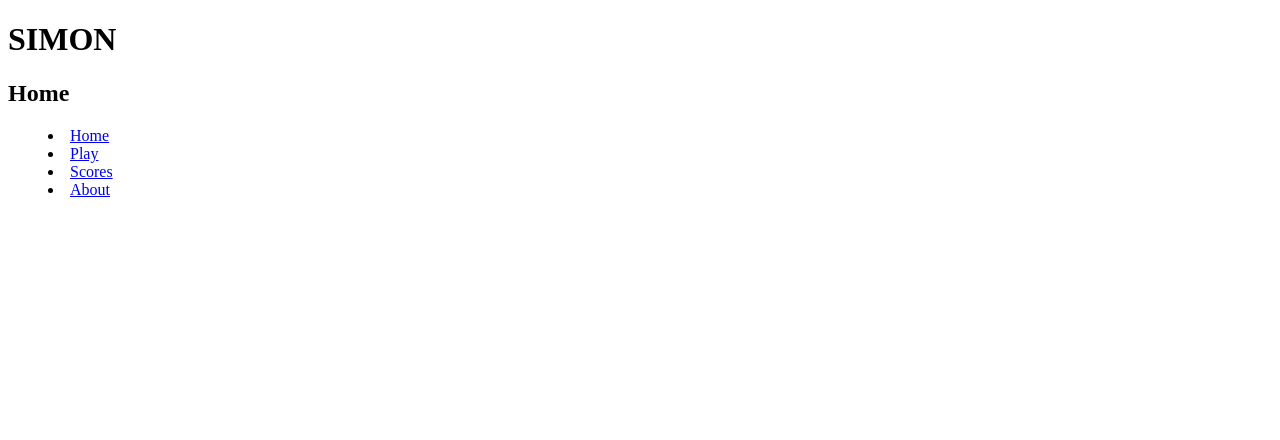
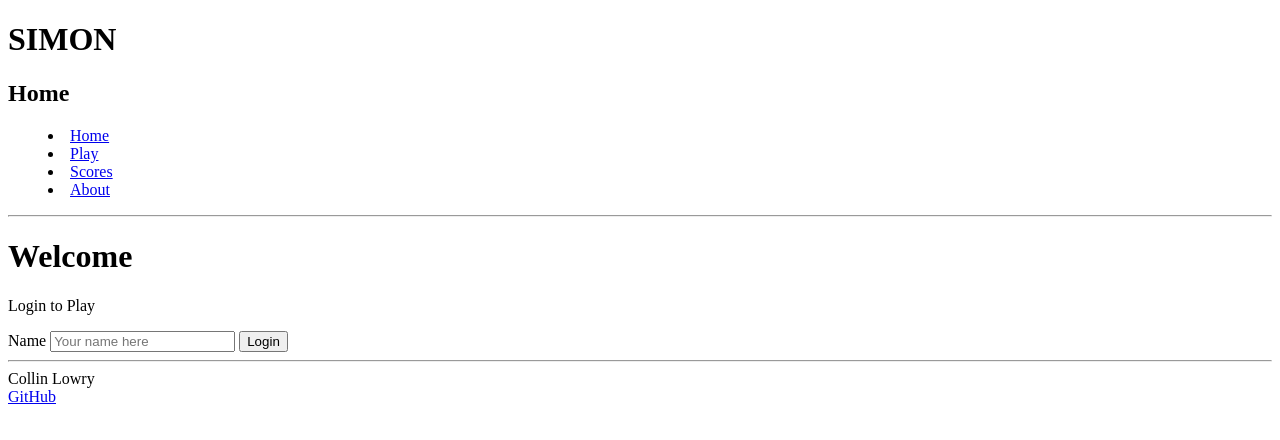
Before and after one commit to nootnoot-1/simon, a plain HTML site: page index.html in a window 1280 px wide. Drawn offline with Linux system fonts and the light colour scheme.

Commit message:
finished index.html

```diff
--- a/index.html
+++ b/index.html
@@ -7,6 +7,7 @@
         <link rel="icon" href="mrcowell.png"/>
     </head>
     <body>
+
         <header>
 
             <h1>SIMON</h1>
@@ -19,7 +20,25 @@
                 <li><a href="scores.html">Scores</a></li>
                 <li><a href="about.html">About</a></li>
             </menu>
+            <hr />
+        </header>
 
-        </header>
+        <main>
+            <h1>Welcome</h1>
+            <p>Login to Play</p>
+            <form method="get" action="play.html">
+                <label for="name">Name</label>
+                <input type="text" id="name" placeholder="Your name here"/>
+                <button type="submit">Login</button>
+            </form>
+        </main>
+
+        <footer>
+            <hr />
+            <span class="text-reset">Collin Lowry</span>
+            <br />
+            <a href="https://github.com/nootnoot-1/simon">GitHub</a>
+        </footer>
+
     </body>
 </html>
```
